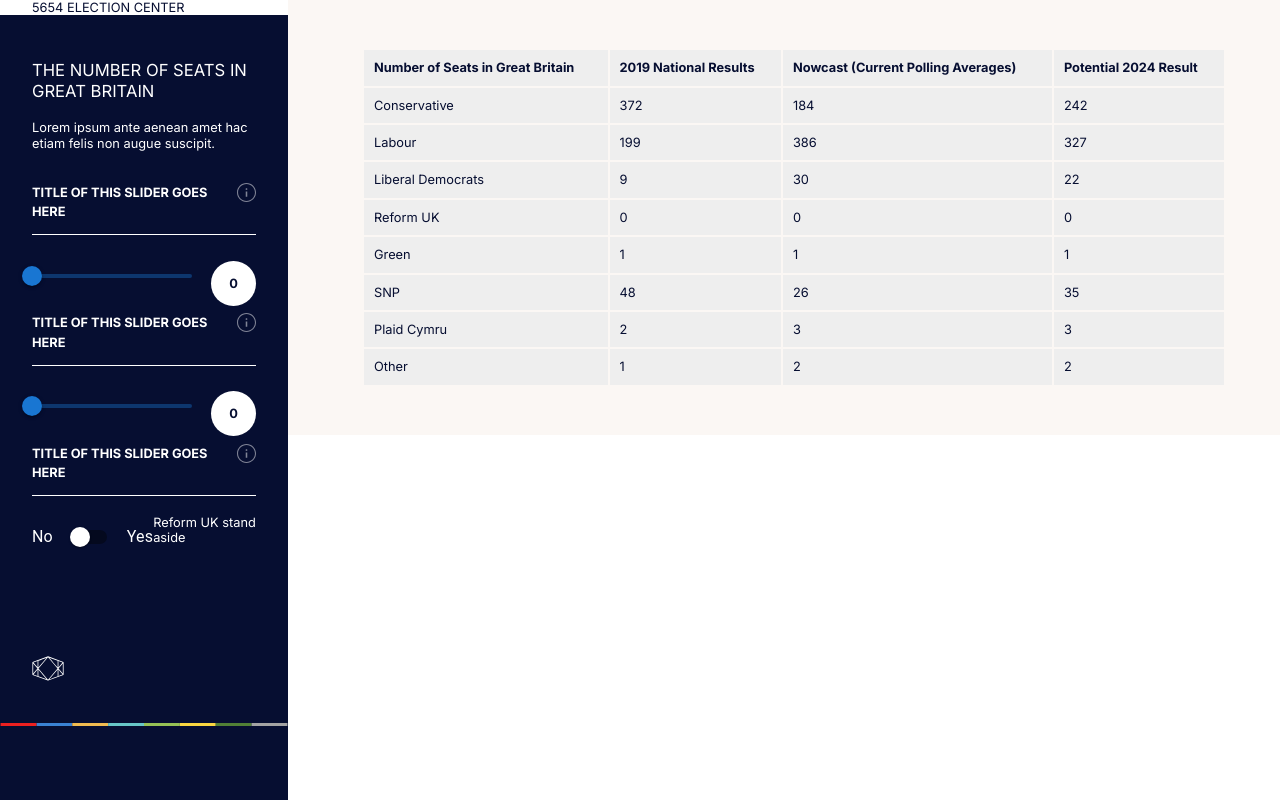
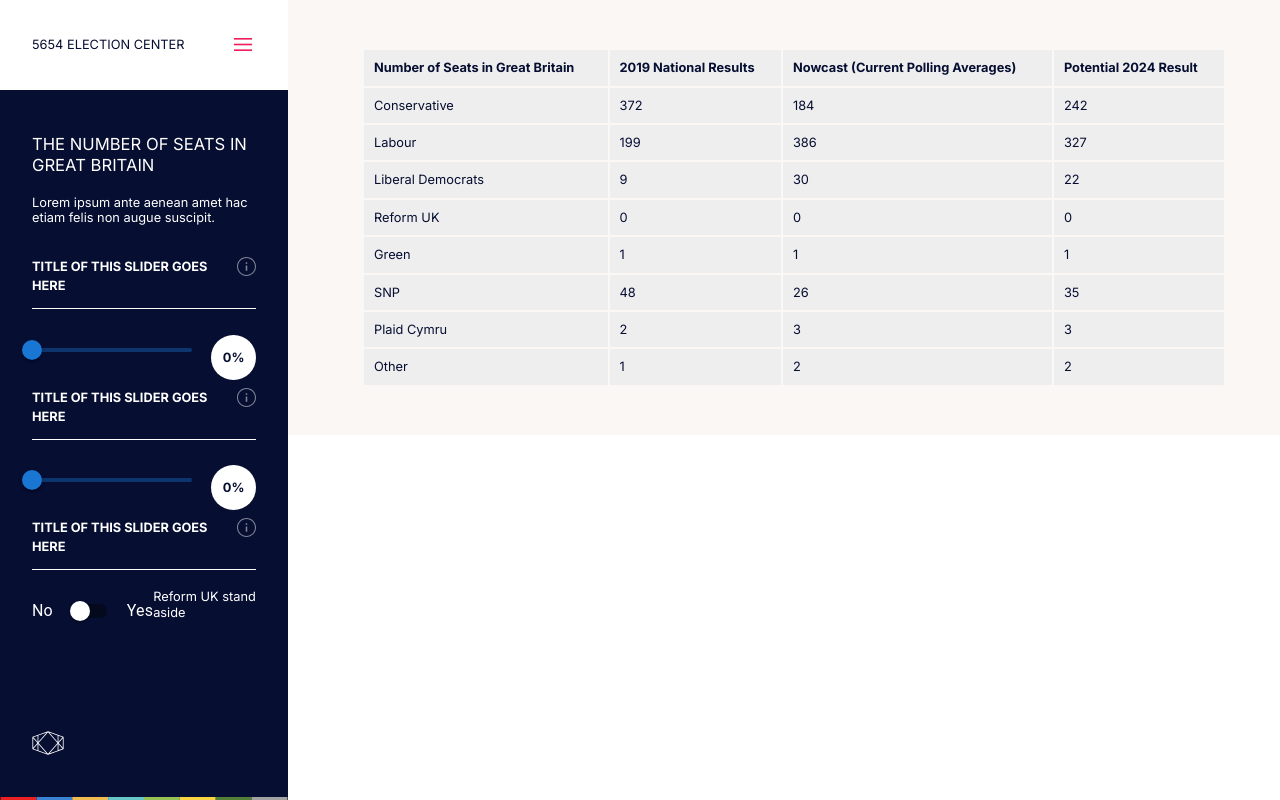
Before and after one commit to langersp/GE2024, a Next.js app: page / in a window 1280 px wide. Built offline with nearby package versions, Linux system fonts and the light colour scheme.

Commit message:
tweak sidebar

```diff
--- a/app/components/GESlider.js
+++ b/app/components/GESlider.js
@@ -37,7 +37,7 @@
         />
 
         <div className="slider-value">
-          <span className="value">{sliderValue}</span>
+          <span className="value">{sliderValue}%</span>
         </div>
       </div>
     </div>
--- a/app/components/SideBarHeader.js
+++ b/app/components/SideBarHeader.js
@@ -6,6 +6,9 @@
       <div className="header-title">
         <h3>5654 ELECTION CENTER</h3>
       </div>
+      <button class="menu-burger">
+        <img src="Menu_Button_2.svg" alt="Menu Burger" />
+      </button>
     </div>
   );
 };
```
